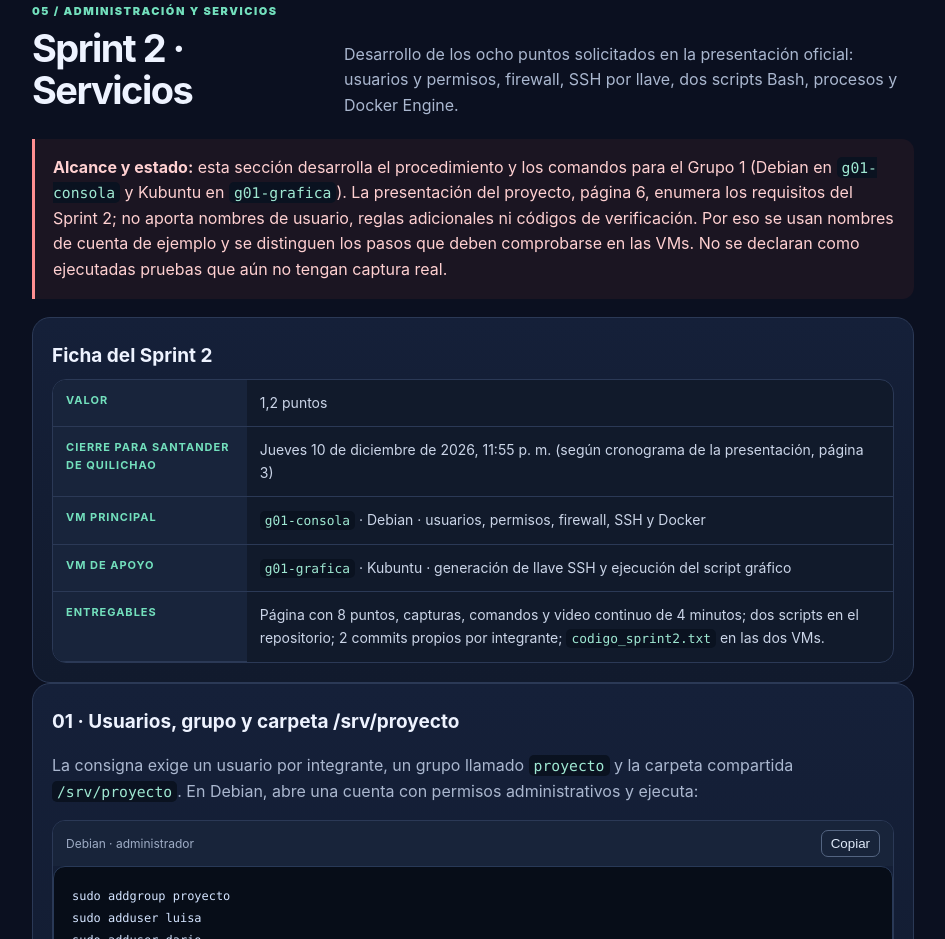
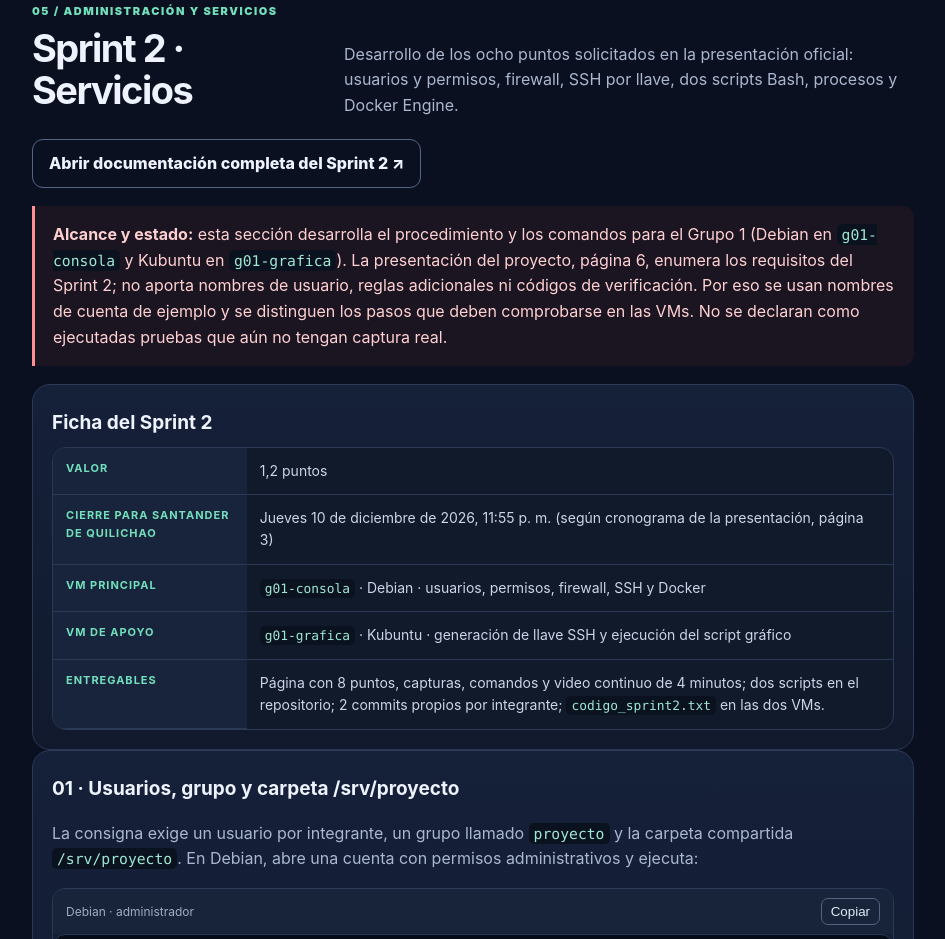
Before and after one commit to montilladario90-png/Proyecto-final-S.O, a plain HTML site: page index.html in a window 1280 px wide. Shown: the part 4425-5364 px from the top of the page, without its empty margins (302-1247 px from the left). Drawn offline with Linux system fonts and the light colour scheme.

Commit message:
Añade acceso directo a la guía completa del Sprint 2

```diff
--- a/index.html
+++ b/index.html
@@ -43,6 +43,7 @@ hostname
 date</code></pre></div><p>Crear una instantánea por VM con el nombre exacto <code>instalacion-limpia</code> una vez verificada la instalación.</p></div>
 <div class="callout">La documentación completa del Sprint 1 ya está en el repositorio. El registro describe la configuración y los resultados esperados; las capturas y los resultados de ejecución deben adjuntarse después de realizar las pruebas reales.</div></section>
 <section id="sprint2"><div class="section-head"><div><div class="kicker">05 / Administración y servicios</div><h2>Sprint 2 · Servicios</h2></div><p>Desarrollo de los ocho puntos solicitados en la presentación oficial: usuarios y permisos, firewall, SSH por llave, dos scripts Bash, procesos y Docker Engine.</p></div>
+<p><a class="btn secondary" href="sprint-2/README.md">Abrir documentación completa del Sprint 2 ↗</a></p>
 <div class="callout warn"><b>Alcance y estado:</b> esta sección desarrolla el procedimiento y los comandos para el Grupo 1 (Debian en <code>g01-consola</code> y Kubuntu en <code>g01-grafica</code>). La presentación del proyecto, página 6, enumera los requisitos del Sprint 2; no aporta nombres de usuario, reglas adicionales ni códigos de verificación. Por eso se usan nombres de cuenta de ejemplo y se distinguen los pasos que deben comprobarse en las VMs. No se declaran como ejecutadas pruebas que aún no tengan captura real.</div>
 <div class="card"><h3>Ficha del Sprint 2</h3><div class="table-wrap"><table><tbody><tr><th>Valor</th><td>1,2 puntos</td></tr><tr><th>Cierre para Santander de Quilichao</th><td>Jueves 10 de diciembre de 2026, 11:55 p. m. (según cronograma de la presentación, página 3)</td></tr><tr><th>VM principal</th><td><code>g01-consola</code> · Debian · usuarios, permisos, firewall, SSH y Docker</td></tr><tr><th>VM de apoyo</th><td><code>g01-grafica</code> · Kubuntu · generación de llave SSH y ejecución del script gráfico</td></tr><tr><th>Entregables</th><td>Página con 8 puntos, capturas, comandos y video continuo de 4 minutos; dos scripts en el repositorio; 2 commits propios por integrante; <code>codigo_sprint2.txt</code> en las dos VMs.</td></tr></tbody></table></div></div>
 <div class="card"><h3>01 · Usuarios, grupo y carpeta /srv/proyecto</h3><p>La consigna exige un usuario por integrante, un grupo llamado <code>proyecto</code> y la carpeta compartida <code>/srv/proyecto</code>. En Debian, abre una cuenta con permisos administrativos y ejecuta:</p><div class="codebox"><div class="codebar"><span>Debian · administrador</span><button class="copy" data-copy="sudo addgroup proyecto\nsudo adduser luisa\nsudo adduser dario\nsudo usermod -aG proyecto luisa\nsudo usermod -aG proyecto dario\nsudo mkdir -p /srv/proyecto\nsudo chown root:proyecto /srv/proyecto\nsudo chmod 2775 /srv/proyecto\ngetent group proyecto\nls -ld /srv/proyecto\nid luisa\nid dario\ndate">Copiar</button></div><pre><code>sudo addgroup proyecto
```
